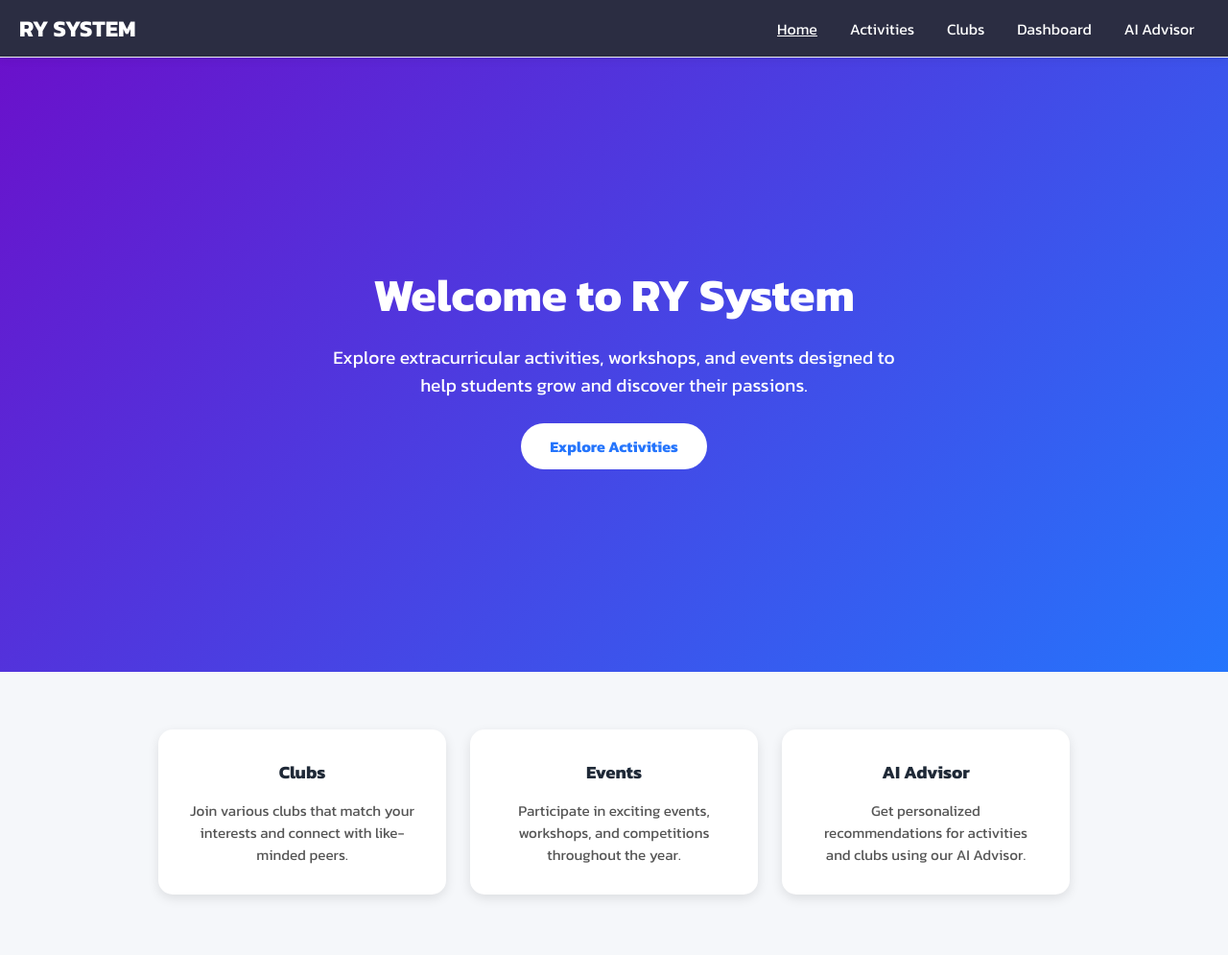
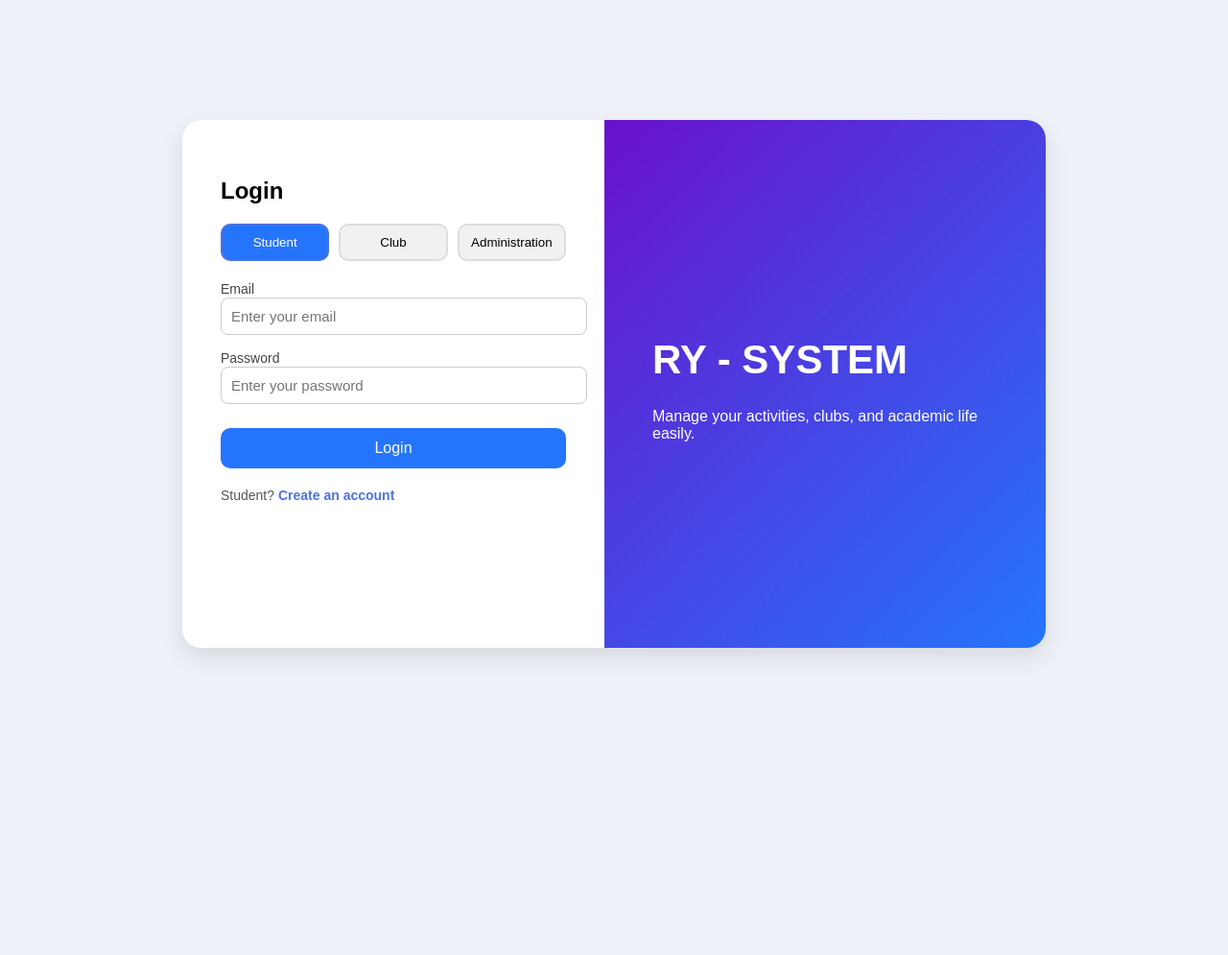
Before and after one commit to itsya-ssine/Activities-system, a plain HTML site: page index.html in a window 1280 px wide. Shown: the top 995 px of the page at 96% size. After the commit the page ends 800 px from the top, so only its background shows below. Drawn offline with Linux system fonts and the light colour scheme.

Commit message:
add auth page

```diff
--- a/index.html
+++ b/index.html
@@ -1,94 +1,82 @@
 <!DOCTYPE html>
 <html lang="en">
+<head>
+    <meta charset="UTF-8" />
+    <meta name="viewport" content="width=device-width, initial-scale=1.0" />
+    <title>Activities IS — Login</title>
 
-<head>
-    <meta charset="UTF-8">
-    <meta name="viewport" content="width=device-width, initial-scale=1.0">
-    <title>RY - SYSTEM</title>
+    <link rel="stylesheet" href="../styles/auth.css">
+</head>
+<body>
 
-    <link rel="stylesheet" href="styles/global.css">
-    <link rel="stylesheet" href="styles/home.css">
-    <link rel="stylesheet" href="styles/nav-footer.css">
+<div class="auth-container">
+    <div class="form-box" id="loginBox">
+        <h2>Login</h2>
 
-    <link rel="preconnect" href="https://fonts.googleapis.com">
-    <link rel="preconnect" href="https://fonts.gstatic.com" crossorigin>
-    <link href="https://fonts.googleapis.com/css2?family=Kanit:ital,wght@0,400;0,700&display=swap" rel="stylesheet">
-</head>
+        <div class="account-select">
+            <button class="type-btn active" data-type="student">Student</button>
+            <button class="type-btn" data-type="club">Club</button>
+            <button class="type-btn" data-type="admin">Administration</button>
+        </div>
 
-<body>
-    <nav class="computer-nav">
-        <div class="left-comp-nav">
-            <a href="./index.html" class="logo-link">
-                <p class="nav-logo-txt">RY SYSTEM</p>
-            </a>
+        <div class="input-group">
+            <label>Email</label>
+            <input type="email" id="loginEmail" placeholder="Enter your email" required>
         </div>
-        <div class="right-comp-nav">
-            <a href="index.html" class="comp-nav-link selected-nav">Home</a>
-            <a href="pages/activities.html" class="comp-nav-link">Activities</a>
-            <a href="pages/clubs.html" class="comp-nav-link">Clubs</a>
-            <a href="pages/dashboard.html" class="comp-nav-link">Dashboard</a>
-            <a href="pages/advisor.html" class="comp-nav-link">AI Advisor</a>
+
+        <div class="input-group">
+            <label>Password</label>
+            <input type="password" id="loginPassword" placeholder="Enter your password" required>
         </div>
-    </nav>
 
-    <section class="hero">
-        <h1>Welcome to RY System</h1>
-        <p>Explore extracurricular activities, workshops, and events designed to help students grow and discover
-            their passions.</p>
-        <a href="pages/activities.html" class="cta-btn">Explore Activities</a>
-    </section>
+        <button class="submit-btn">Login</button>
 
-    <section class="features">
-        <div class="feature-card">
-            <h3>Clubs</h3>
-            <p>Join various clubs that match your interests and connect with like-minded peers.</p>
-        </div>
-        <div class="feature-card">
-            <h3>Events</h3>
-            <p>Participate in exciting events, workshops, and competitions throughout the year.</p>
-        </div>
-        <div class="feature-card">
-            <h3>AI Advisor</h3>
-            <p>Get personalized recommendations for activities and clubs using our AI Advisor.</p>
-        </div>
-    </section>
-
-    <footer class="footer">
-        <div class="footer-container">
-
-            <div class="footer-section">
-                <h3>About Us</h3>
-                <p>
-                    We provide extracurricular activities, workshops, and clubs to help students grow and explore their
-                    passions.
+        <p class="switch-text">
+            Student?
+            <span class="switch-btn" id="openRegister">Create an account</span>
         </p>
     </div>
 
-            <div class="footer-section">
-                <h3>Quick Links</h3>
-                <ul>
-                    <li><a href="pages/activities.html">Activities</a></li>
-                    <li><a href="pages/events.html">Events</a></li>
-                    <li><a href="pages/dashboard.html">Dashboard</a></li>
-                    <li><a href="pages/advisor.html">AI Advisor</a></li>
-                </ul>
+
+    <div class="form-box hidden" id="registerBox">
+        <h2>Create Student Account</h2>
+
+        <div class="input-group">
+            <label>Full Name</label>
+            <input type="text" placeholder="Your full name" required>
         </div>
 
-            <div class="footer-section">
-                <h3>Contact</h3>
-                <ul>
-                    <li>Email: ry.system@activities.com</li>
-                    <li>Phone: +212 600-000000</li>
-                    <li>Location: ENSA KHOURIBGA</li>
-                </ul>
+        <div class="input-group">
+            <label>Student Email</label>
+            <input type="email" placeholder="student@school.com" required>
+        </div>
+
+        <div class="input-group">
+            <label>Password</label>
+            <input type="password" placeholder="Create password" required>
+        </div>
+
+        <div class="input-group">
+            <label>Student ID</label>
+            <input type="text" placeholder="Ex: 202312345" required>
+        </div>
+
+        <button class="submit-btn">Register</button>
+
+        <p class="switch-text">
+            Already have an account?
+            <span class="switch-btn" id="backToLogin">Login</span>
+        </p>
+    </div>
+
+
+    <div class="side-box">
+        <h1>RY - SYSTEM</h1>
+        <p>Manage your activities, clubs, and academic life easily.</p>
     </div>
 
 </div>
 
-        <div class="footer-bottom">
-            <p>© 2025 Activities Platform — All Rights Reserved</p>
-        </div>
-    </footer>
+<script src="../js/auth.js"></script>
 </body>
-
 </html>
--- /dev/null
+++ b/js/auth.js
@@ -0,0 +1,20 @@
+document.getElementById("openRegister").addEventListener("click", () => {
+    document.getElementById("loginBox").classList.add("hidden");
+    document.getElementById("registerBox").classList.remove("hidden");
+});
+
+document.getElementById("backToLogin").addEventListener("click", () => {
+    document.getElementById("registerBox").classList.add("hidden");
+    document.getElementById("loginBox").classList.remove("hidden");
+});
+
+const typeButtons = document.querySelectorAll(".type-btn");
+typeButtons.forEach(btn => {
+    btn.addEventListener("click", () => {
+        typeButtons.forEach(b => b.classList.remove("active"));
+        btn.classList.add("active");
+
+        const selectedType = btn.dataset.type;
+        console.log("Login as:", selectedType);
+    });
+});
--- /dev/null
+++ b/styles/auth.css
@@ -0,0 +1,118 @@
+body {
+    margin: 0;
+    height: 100vh;
+    background: #eef1f7;
+    display: flex;
+    justify-content: center;
+    align-items: center;
+    font-family: "Poppins", sans-serif;
+}
+
+.auth-container {
+    width: 900px;
+    height: 550px;
+    background: #fff;
+    display: flex;
+    border-radius: 20px;
+    overflow: hidden;
+    box-shadow: 0 10px 25px rgba(0,0,0,0.1);
+}
+
+.form-box {
+    width: 50%;
+    padding: 40px;
+}
+
+.hidden {
+    display: none;
+}
+
+h2 {
+    margin-bottom: 20px;
+}
+
+.input-group {
+    margin-bottom: 15px;
+}
+
+label {
+    font-size: 14px;
+    color: #444;
+}
+
+input {
+    width: 100%;
+    padding: 10px;
+    border: 1px solid #ccc;
+    border-radius: 8px;
+    font-size: 15px;
+}
+
+.submit-btn {
+    margin-top: 10px;
+    width: 100%;
+    padding: 12px;
+    background: #2575fc;
+    color: #fff;
+    border: none;
+    border-radius: 10px;
+    font-size: 16px;
+    cursor: pointer;
+}
+
+.submit-btn:hover {
+    background: #2575fc;
+}
+
+.switch-text {
+    margin-top: 20px;
+    color: #555;
+    font-size: 14px;
+}
+
+.switch-btn {
+    color: #4E73DF;
+    cursor: pointer;
+    font-weight: bold;
+}
+
+.account-select {
+    display: flex;
+    gap: 10px;
+    margin-bottom: 20px;
+}
+
+.type-btn {
+    flex: 1;
+    padding: 10px;
+    background: #f1f1f1;
+    border: 2px solid #ddd;
+    border-radius: 10px;
+    cursor: pointer;
+    transition: .3s;
+}
+
+.type-btn.active {
+    background: #2575fc;
+    color: white;
+    border-color: #4E73DF;
+}
+
+.side-box {
+    width: 50%;
+    background: linear-gradient(135deg, #6a11cb, #2575fc);
+    padding: 60px 50px;
+    color: #fff;
+    display: flex;
+    flex-direction: column;
+    justify-content: center;
+}
+
+.side-box h1 {
+    font-size: 42px;
+    margin-bottom: 10px;
+}
+
+.side-box p {
+    font-size: 16px;
+}
```
Also changed, not shown: pages/activities.html (+3 -0 lines), student.html (added, +94 -0 lines). Lines whose indentation alone changed are shown as unchanged.
